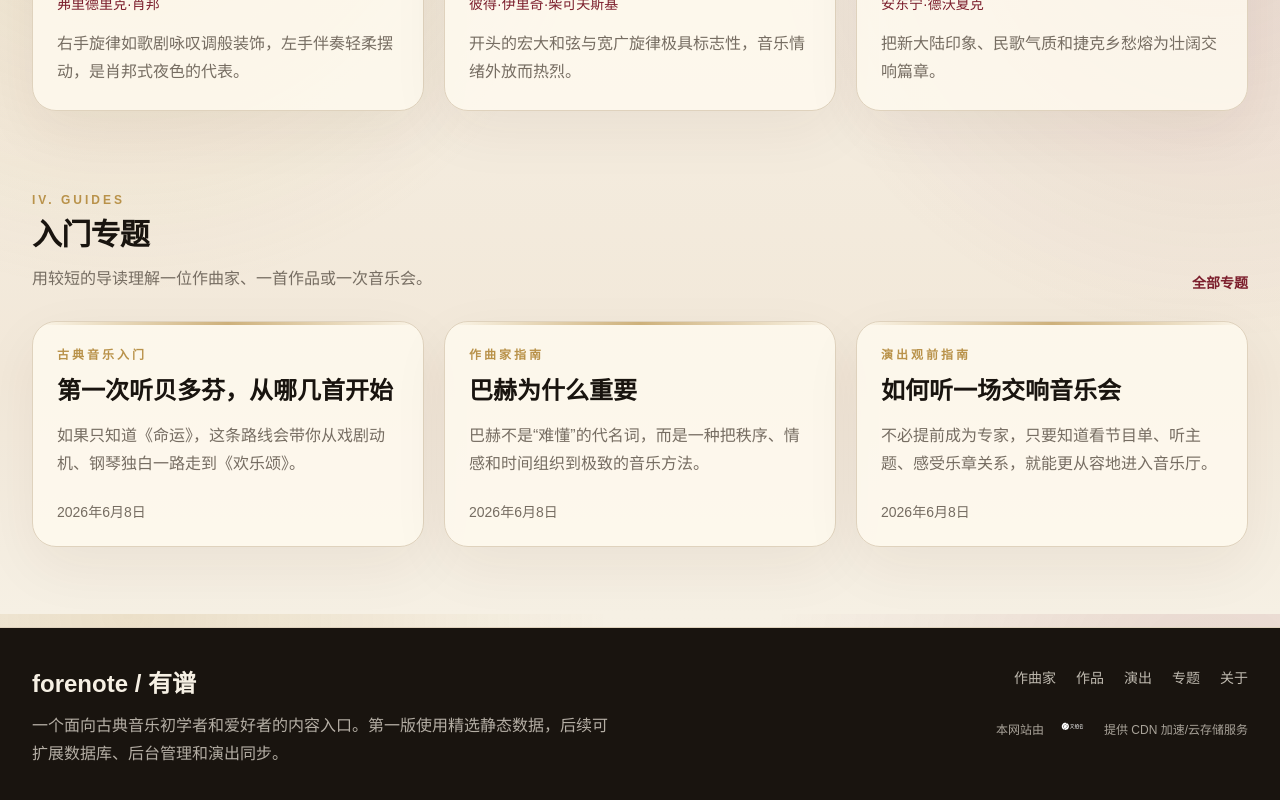
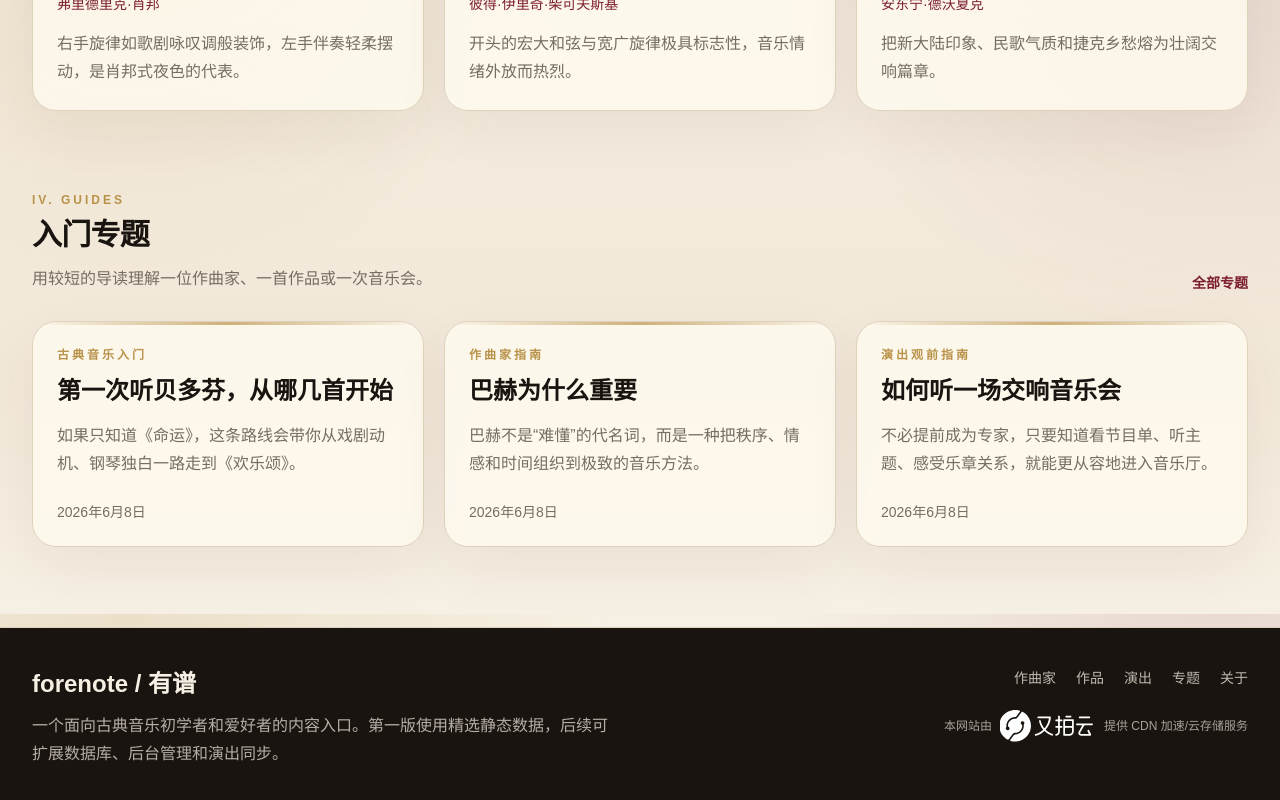
Before and after one commit to zcpua/cantabile, a Next.js app: page / in a window 1280 px wide. Shown: the part 2586-3386 px from the top of the page. Built offline with nearby package versions, Linux system fonts and the light colour scheme; a web font is replaced by a local one.

Commit message:
Crop and enlarge UpYun footer logo

```diff
--- a/src/components/site-footer.tsx
+++ b/src/components/site-footer.tsx
@@ -48,7 +48,7 @@ export function SiteFooter({ locale, dictionary }: { locale?: Locale; dictionary
           >
             <span className="whitespace-nowrap">本网站由</span>
             <span className="inline-flex min-w-0 items-center gap-1.5">
-              <Image src="/upyun-logo.svg" alt="又拍云" width={44} height={44} className="shrink-0" />
+              <Image src="/upyun-logo.svg" alt="又拍云" width={104} height={39} className="h-auto w-24 shrink-0" />
             </span>
             <span className="whitespace-nowrap">提供 CDN 加速/云存储服务</span>
           </a>
```
Also changed, not shown: public/upyun-logo.svg.
